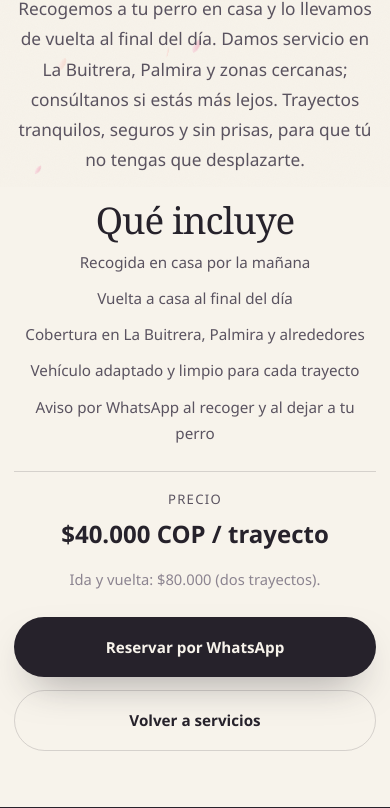
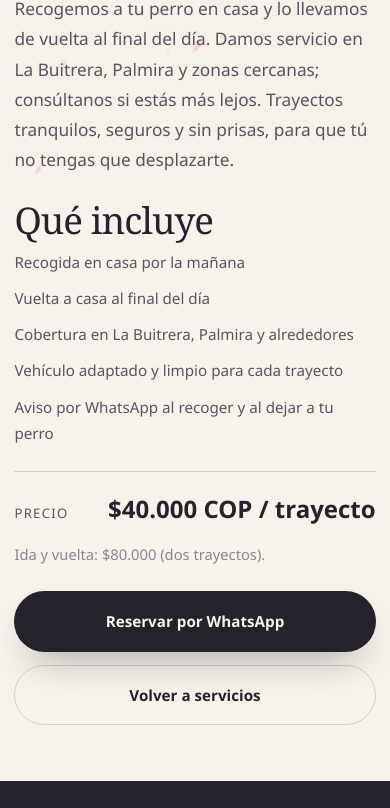
Before and after one commit to setasfrancox-developer/micasita-web, a plain HTML site: page servicio-transporte.html in a window 390 px wide. Shown: the part 657-1465 px from the top of the page. Drawn offline with Linux system fonts and the light colour scheme.

Commit message:
Revertir el centrado de las fichas en móvil

```diff
--- a/styles.css
+++ b/styles.css
@@ -1868,42 +1868,6 @@ section[id] {
   }
 }
 
-/* En móvil la ficha se lee centrada. */
-@media (max-width: 820px) {
-  .service-detail__content {
-    text-align: center;
-  }
-
-  .service-detail__intro {
-    max-width: 34rem;
-    margin-inline: auto;
-  }
-
-  .service-detail__list {
-    max-width: 28rem;
-    margin-inline: auto;
-    text-align: center;
-  }
-
-  .service-detail__list li {
-    justify-content: center;
-  }
-
-  .service-detail__price {
-    flex-direction: column;
-    align-items: center;
-    gap: 0.15rem;
-  }
-
-  .service-detail__price-note {
-    text-align: center;
-  }
-
-  .service-detail__actions {
-    justify-content: center;
-  }
-}
-
 /* ---------- Beneficios del campo ---------- */
 .benefits {
   background: transparent;
```
